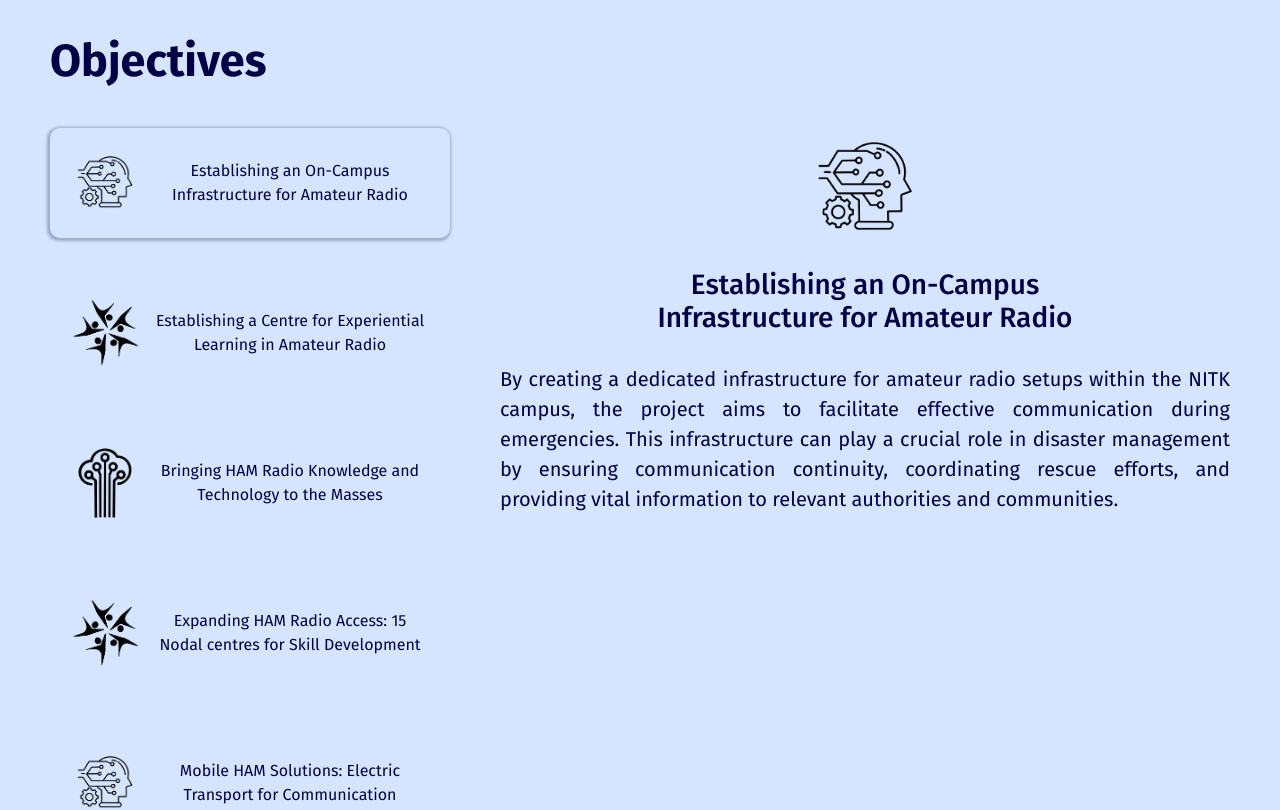
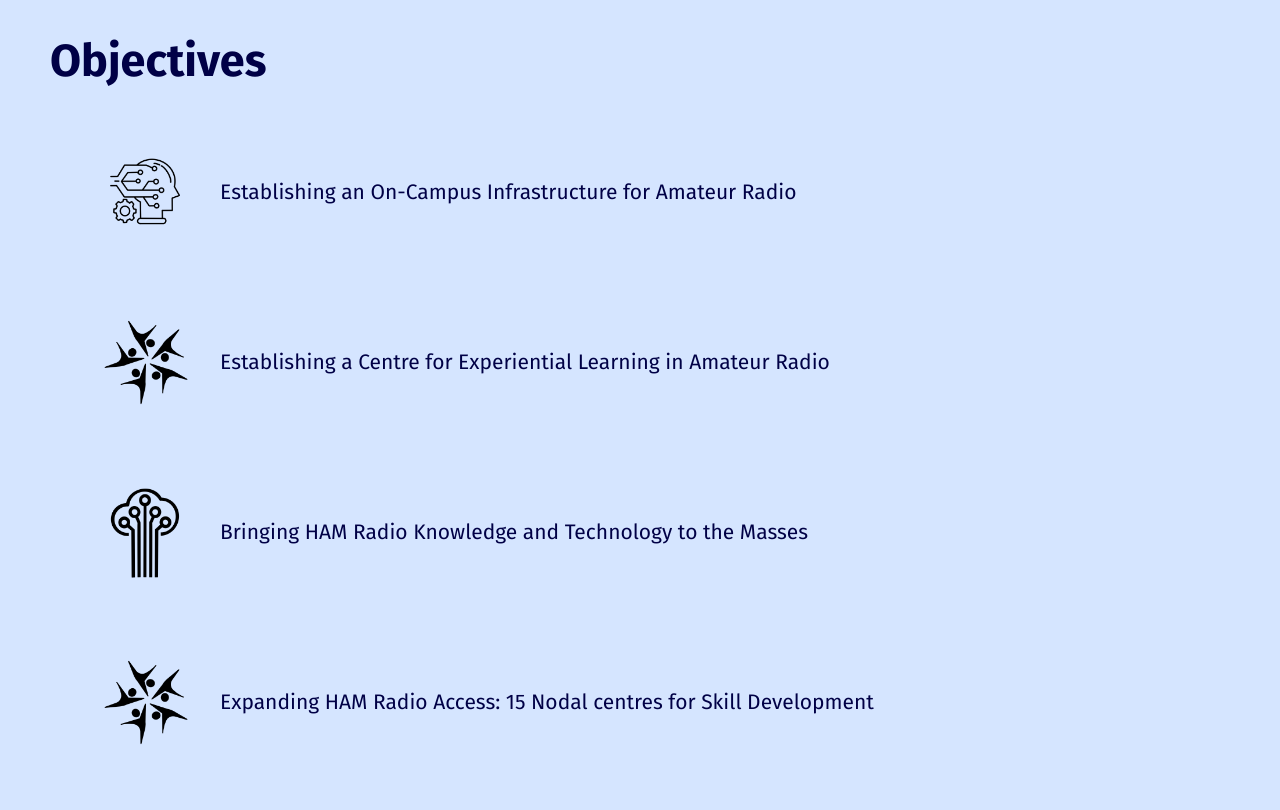
Before and after one commit to csd-robocon-nitk/embrace-website, a React (Vite) app: page / in a window 1280 px wide. Shown: the part 1200-2010 px from the top of the page. Built offline with nearby package versions, Linux system fonts and the light colour scheme.

Commit message:
Fixed minor changes

```diff
--- a/src/pages/aboutus/aboutus.jsx
+++ b/src/pages/aboutus/aboutus.jsx
@@ -443,7 +443,7 @@ export default function Aboutus() {
 						name="Mr. Apoorva Agrawal"
 						designation="Web Designer"
 						photoURL = "/team/apoorva.jpg"
-						linkedinURL="www.linkedin.com/in/apoorva-agrawal-8302b825a"
+						linkedinURL="https://www.linkedin.com/in/apoorva-agrawal-8302b825a"
 					/>
 					<OtherTeamCard
 						name="Mr. J Hariharan"
--- a/src/pages/home/initiatives/initiatives.jsx
+++ b/src/pages/home/initiatives/initiatives.jsx
@@ -4,7 +4,7 @@ import s from './initiatives.module.css'
 export default function Initiatives() {
 	let getClasses = i => `${s.section} ${i == selected ? s.active : ""}`
 
-	let [selected, setSelected] = useState(1)
+	let [selected, setSelected] = useState(-1)
     let [mobile, setMobile] = useState(window.innerWidth < 1000)
 
     let refs = (new Array(5)).fill(0).map(i => useRef())
@@ -51,7 +51,7 @@ export default function Initiatives() {
 
                     <div className={s.right}>
                         {
-                            selected == 1 && mobile ?
+                            (selected == 1 || selected==-1) && mobile ?
                                 initiative1(true)
                             : null
                         }
```
